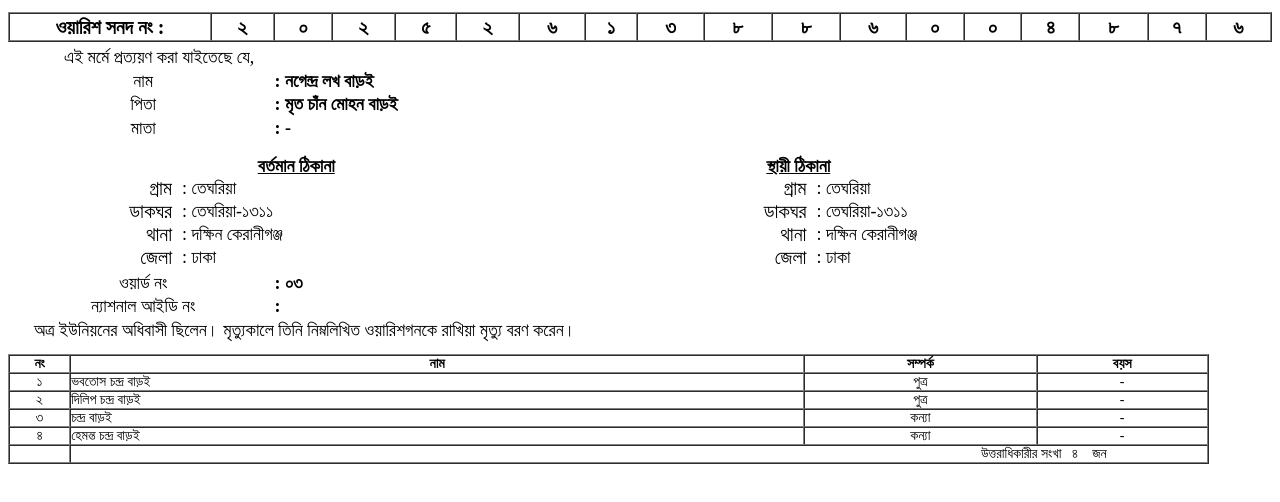
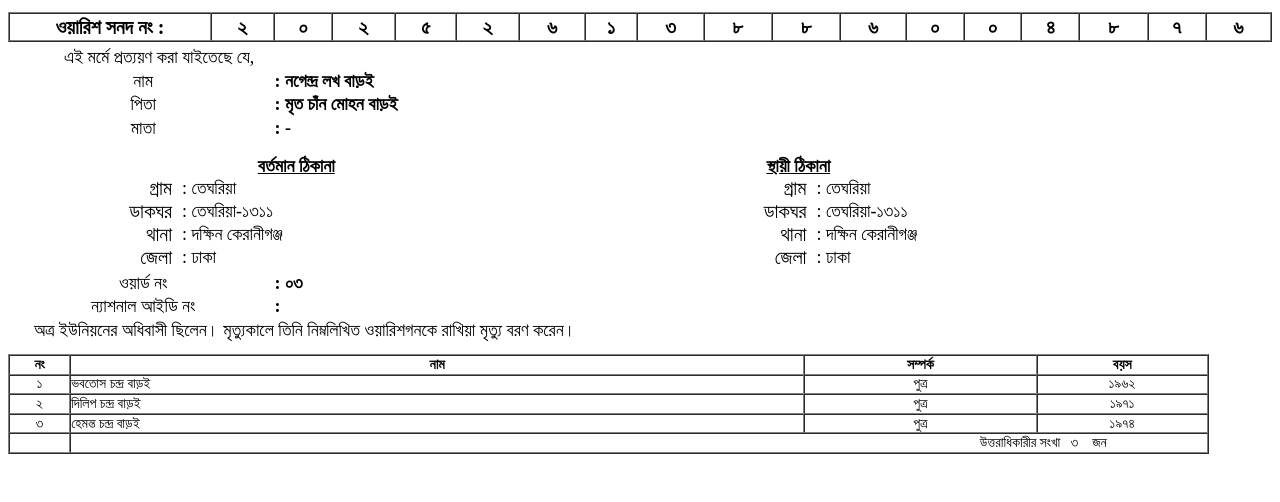
Before and after one commit to taghoriaup/index.php-onlinetrack-warish_onosondan-tid-20252613886004876, a plain HTML site: page index.html in a window 1280 px wide. Shown: the part 178-680 px from the top of the page. Drawn offline with Linux system fonts and the light colour scheme.

Commit message:
Update index.html

```diff
--- a/index.html
+++ b/index.html
@@ -189,29 +189,24 @@
 						<td style="text-align:center;">১</td>
 						<td style=""> ভবতোস চন্দ্র বাড়ই</td>
 						<td style="text-align:center;">পুত্র</td>
-						<td style="text-align:center;" >-</td>
+						<td style="text-align:center;" >১৯৬২</td>
 						</tr>
 								<tr>
 						<td style="text-align:center;">২</td>
 						<td style=""> দিলিপ চন্দ্র বাড়ই</td>
 						<td style="text-align:center;">পুত্র</td>
-						<td style="text-align:center;" >-</td>
+						<td style="text-align:center;" >১৯৭১</td>
 						</tr>
 								<tr>
 						<td style="text-align:center;">৩</td>
-						<td style="">  চন্দ্র বাড়ই</td>
-						<td style="text-align:center;">কন্যা</td>
-						<td style="text-align:center;" >-</td>
-						</tr>
-								<tr>
-						<td style="text-align:center;">৪</td>
 						<td style=""> হেমন্ত চন্দ্র বাড়ই</td>
-						<td style="text-align:center;">কন্যা</td>
-						<td style="text-align:center;" >-</td>
+						<td style="text-align:center;">পুত্র</td>
+						<td style="text-align:center;" >১৯৭৪</td>
+
 					</tr>
 															<tr>
 					 <td></td>
-					 <td colspan='3' style="text-align:right;padding-right:100px;">উত্তরাধিকারীর সংখা <span id=''>&nbsp;&nbsp;৪&nbsp;&nbsp;</span>&nbsp;&nbsp;জন</td>
+					 <td colspan='3' style="text-align:right;padding-right:100px;">উত্তরাধিকারীর সংখা <span id=''>&nbsp;&nbsp;৩&nbsp;&nbsp;</span>&nbsp;&nbsp;জন</td>
 					</tr>
 
 
```
